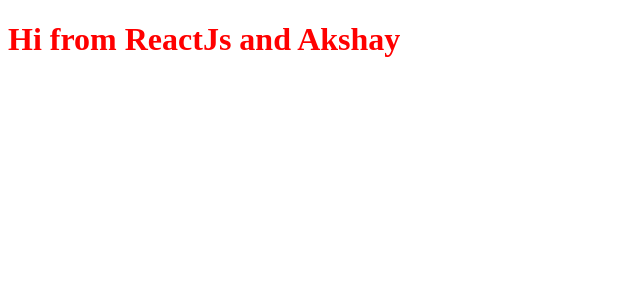
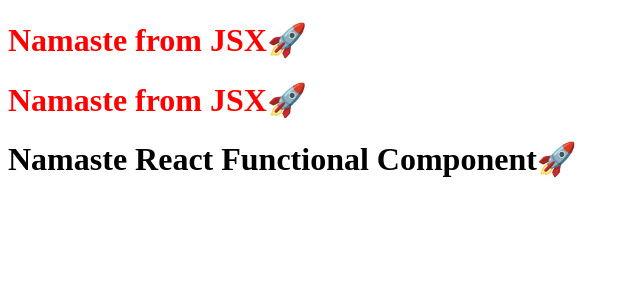
Before and after one commit to iCo09/namaste-react, a React (Vite) app: page / in a window 1280 px wide. Shown: the top 300 px of the page, without its empty margins (0-640 px from the left). Built offline with nearby package versions, Linux system fonts and the light colour scheme.

Commit message:
Functional component and JSX

```diff
--- a/App.js
+++ b/App.js
@@ -1,7 +1,28 @@
 import React from "react";
-import ReactDOM from "react-dom/client"
-const heading = React.createElement("h1", {id:"heading"}, "Hi from ReactJs and Akshay");
+import ReactDOM from "react-dom/client";
+
+//JSX (transpiled before it reaches to JS engine so react can understand) => transpiling is done by parcel => babel
+
+//JSX -> React.creatElement -> ReactElement-JS object -> HTMLElement(render)
+
+const Title = () => (
+<h1 id="heading">
+    Namaste from JSX🚀
+    </h1>
+);
+
+const data = 1000;
+
+//React Functional Component -> A normal JS function which returns JSX code
+const HeadingComponent = () => (
+    <div id="container">
+    <Title/>
+    {Title()}
+    <h1>Namaste React Functional Component🚀</h1>
+    </div>
+);
 
 const root = ReactDOM.createRoot(document.getElementById("root"));
 
-root.render(heading);
+//root.render(jsxHeading);
+root.render(<HeadingComponent/>)
--- a/package.json
+++ b/package.json
@@ -3,6 +3,8 @@
   "version": "1.0.0",
   "description": "This is Namaste React",
   "scripts": {
+    "start": "parcel index.html",
+    "build": "parcel build index.html",
     "test": "jest"
   },
   "repository": {
```
